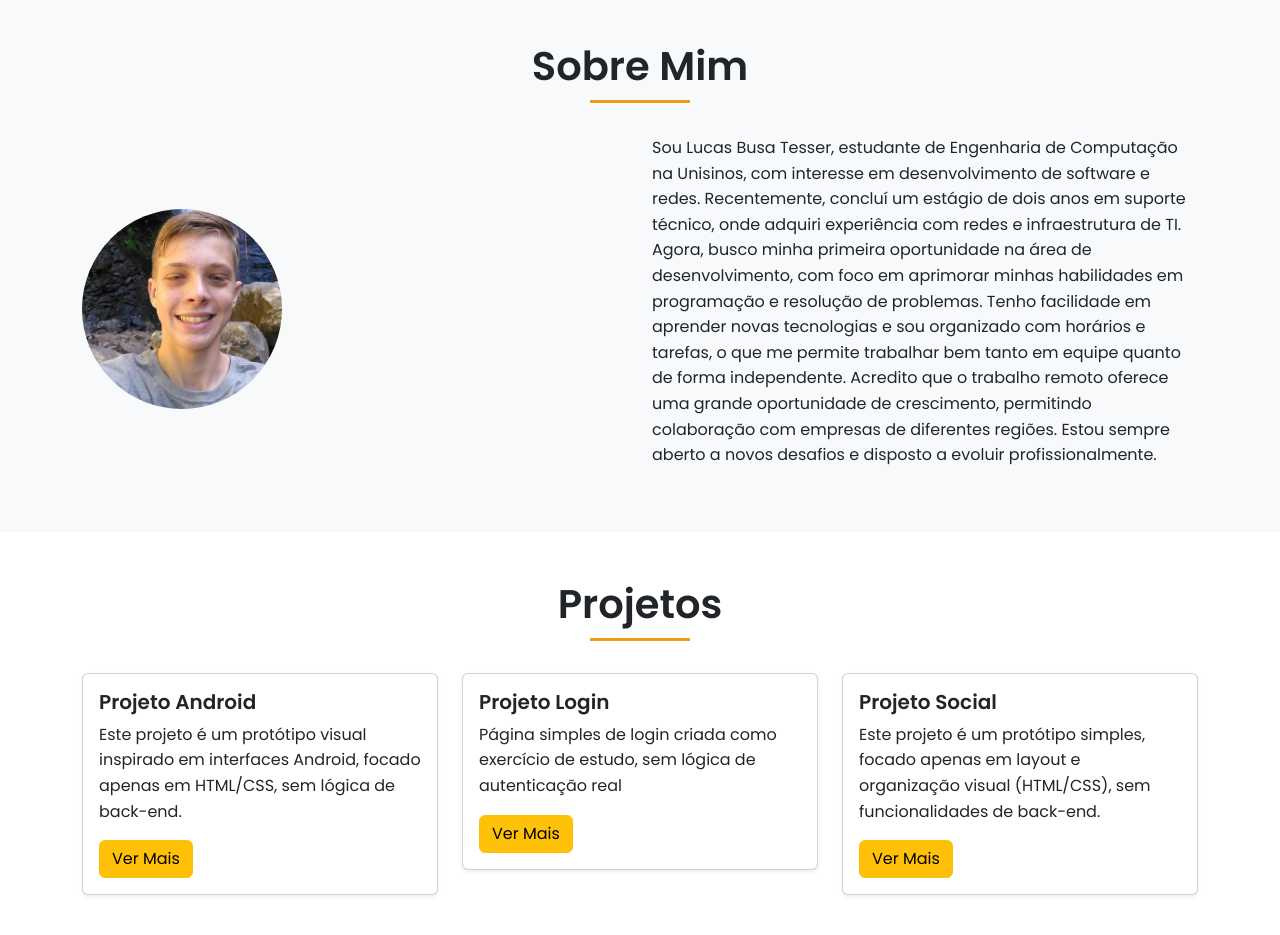
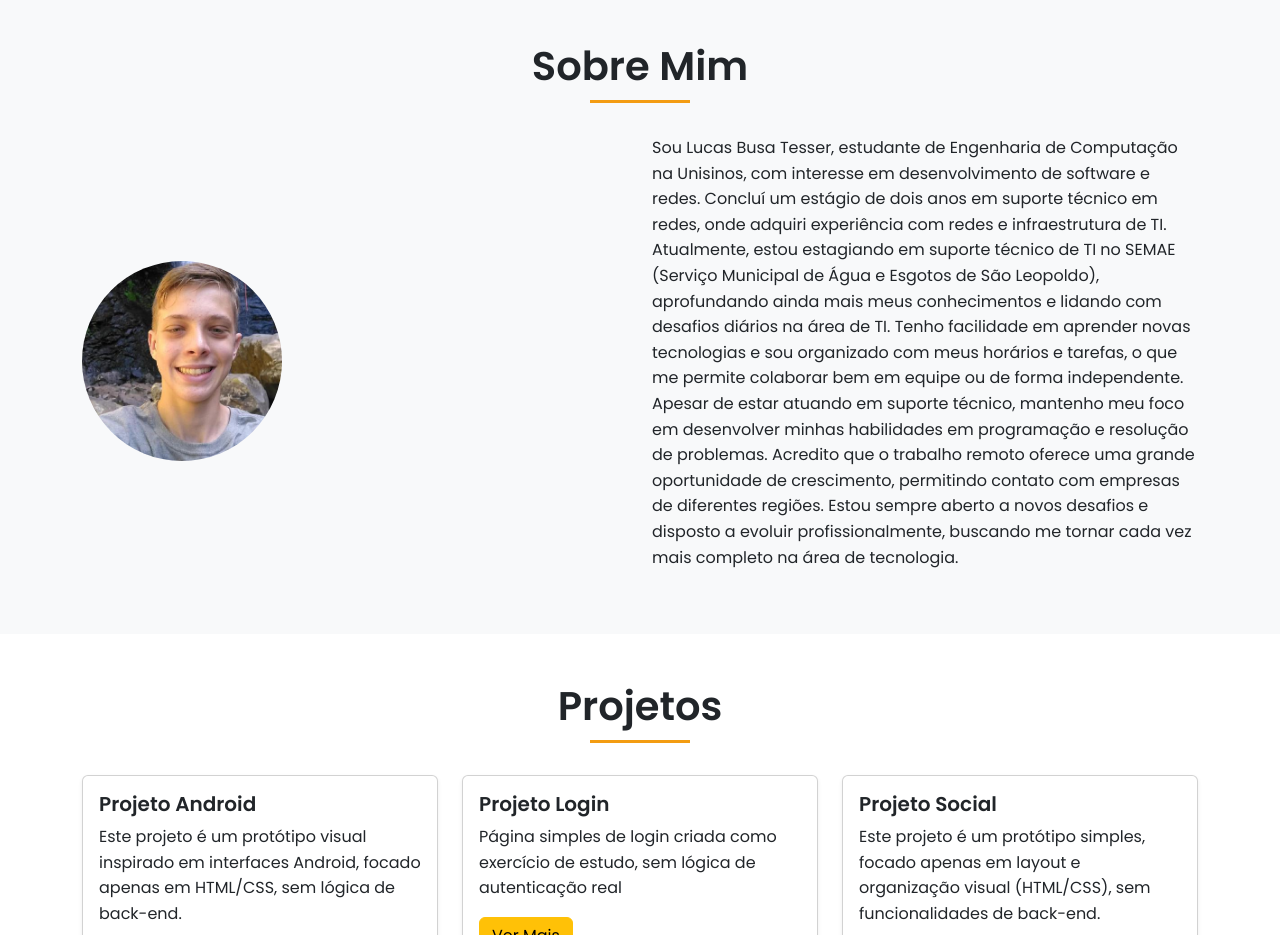
Before and after one commit to tesserlucas/Portfolio, a plain HTML site: page index.html in a window 1280 px wide. Shown: the part 880-1815 px from the top of the page. Drawn offline with nearby package versions, Linux system fonts and the light colour scheme.

Commit message:
Atualizando meu currículo e o texto de bibliografia

```diff
--- a/index.html
+++ b/index.html
@@ -59,8 +59,8 @@
           <img src="imagens/image.png" alt="Sobre Mim" class="img-fluid rounded-circle perfil-img">
         </div>
         <div class="col-md-6" data-aos="fade-left">
-          <p>Sou Lucas Busa Tesser, estudante de Engenharia de Computação na Unisinos, com interesse em desenvolvimento de software e redes. Recentemente, concluí um estágio de dois anos em suporte técnico, onde adquiri experiência com redes e infraestrutura de TI. Agora, busco minha primeira oportunidade na área de desenvolvimento, com foco em aprimorar minhas habilidades em programação e resolução de problemas.
-            Tenho facilidade em aprender novas tecnologias e sou organizado com horários e tarefas, o que me permite trabalhar bem tanto em equipe quanto de forma independente. Acredito que o trabalho remoto oferece uma grande oportunidade de crescimento, permitindo colaboração com empresas de diferentes regiões. Estou sempre aberto a novos desafios e disposto a evoluir profissionalmente.</p>
+          <p>Sou Lucas Busa Tesser, estudante de Engenharia de Computação na Unisinos, com interesse em desenvolvimento de software e redes. Concluí um estágio de dois anos em suporte técnico em redes, onde adquiri experiência com redes e infraestrutura de TI. Atualmente, estou estagiando em suporte técnico de TI no SEMAE (Serviço Municipal de Água e Esgotos de São Leopoldo), aprofundando ainda mais meus conhecimentos e lidando com desafios diários na área de TI.
+            Tenho facilidade em aprender novas tecnologias e sou organizado com meus horários e tarefas, o que me permite colaborar bem em equipe ou de forma independente. Apesar de estar atuando em suporte técnico, mantenho meu foco em desenvolver minhas habilidades em programação e resolução de problemas. Acredito que o trabalho remoto oferece uma grande oportunidade de crescimento, permitindo contato com empresas de diferentes regiões. Estou sempre aberto a novos desafios e disposto a evoluir profissionalmente, buscando me tornar cada vez mais completo na área de tecnologia.</p>
         </div>
       </div>
     </div>
```
Also changed, not shown: 1 other file.
